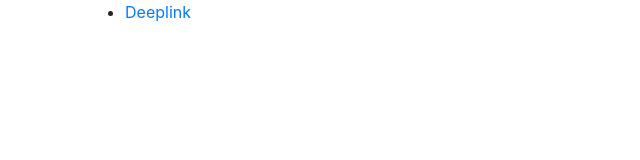
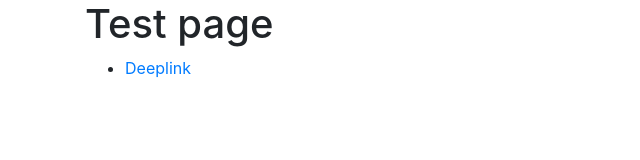
Before and after one commit to panlantic/panlantic.github.io, a plain HTML site: page index.html in a window 1280 px wide. Shown: the whole page, without its empty margins (0-640 px from the left). Drawn offline with nearby package versions, Linux system fonts and the light colour scheme.

Commit message:
Update index.html

```diff
--- a/index.html
+++ b/index.html
@@ -3,11 +3,12 @@
 <head>
     <meta charset="utf-8">
     <meta name="viewport" content="width=device-width, initial-scale=1, shrink-to-fit=no">
-    <title>Test</title>
+    <title>Test page</title>
     <link rel="stylesheet" href="https://cdn.jsdelivr.net/npm/bootstrap@4.5.3/dist/css/bootstrap.min.css" integrity="sha384-TX8t27EcRE3e/ihU7zmQxVncDAy5uIKz4rEkgIXeMed4M0jlfIDPvg6uqKI2xXr2" crossorigin="anonymous">
 </head>
 <body>
     <div class="container">
+        <h1>Test page</h1>
         <ul>
             <li><a href="https://app.adjust.com/6e04vy9?deep_link=splgr%3A%2F%2F">Deeplink</a></li>
         </ul>
```
